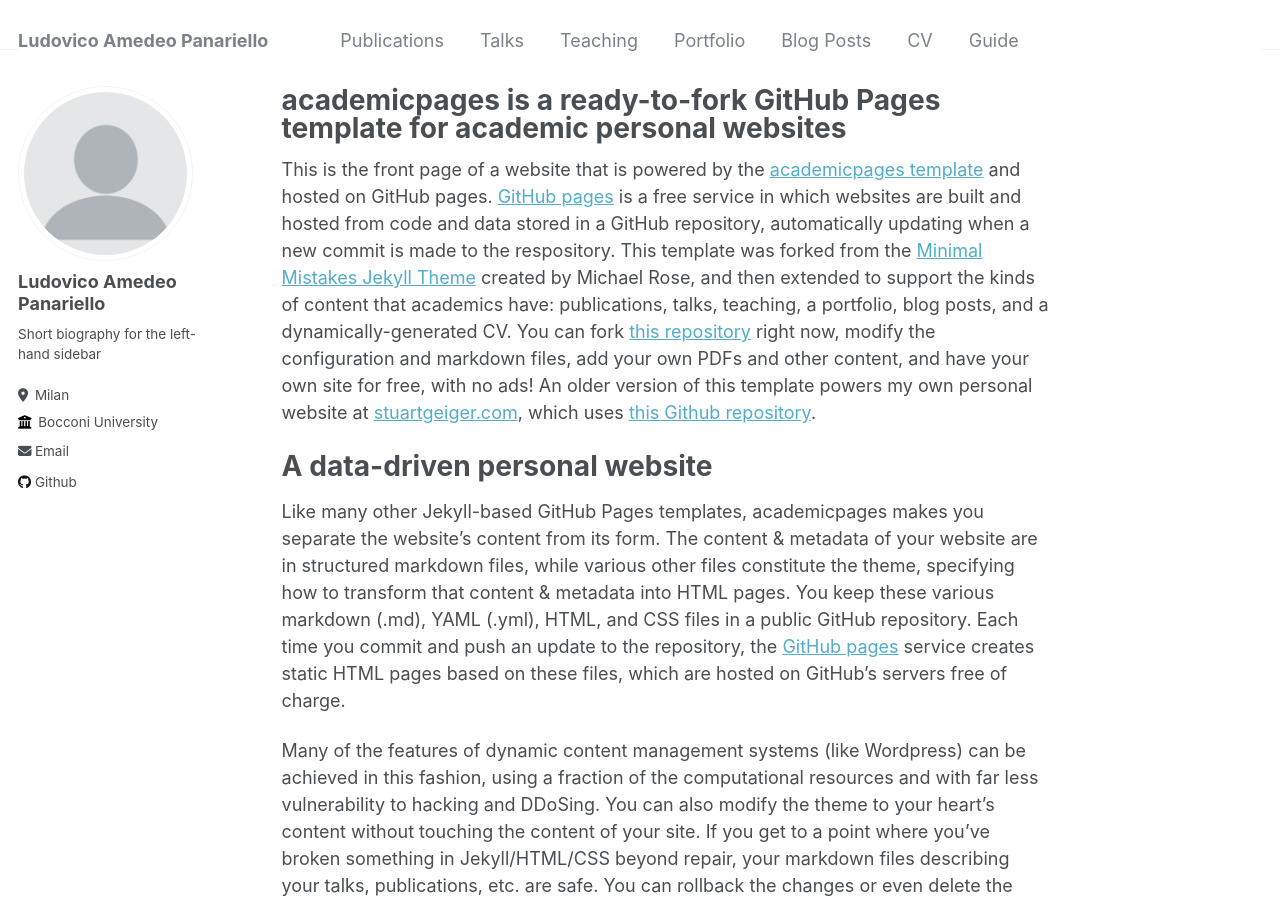
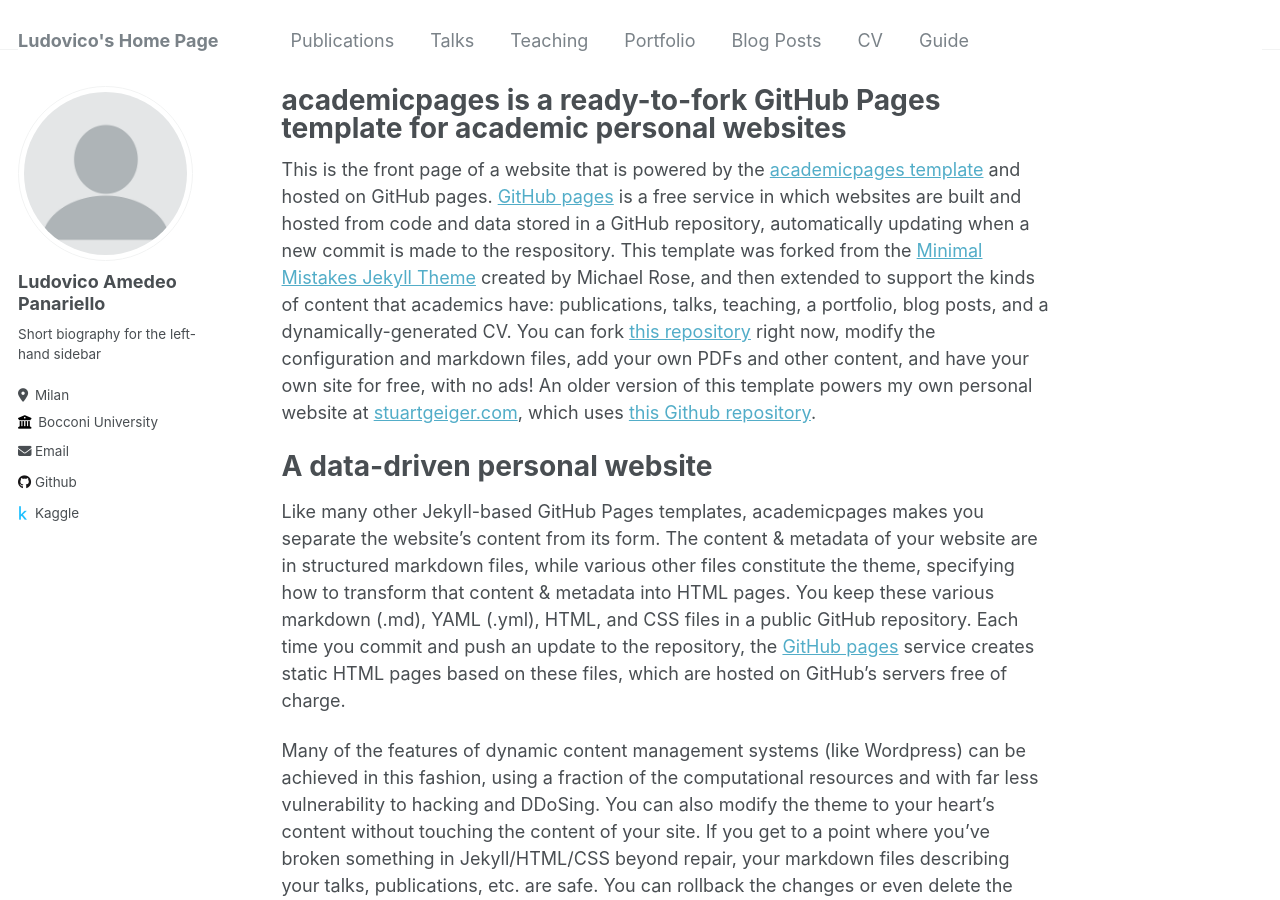
Before and after one commit to LudovicoP/LudovicoP.github.io, a Jekyll site: the page built from _pages/about.md, in a window 1280 px wide and 900 px high. Built offline with Jekyll 4.4.1, drawn with Linux system fonts in a browser that asks for light colours.

Commit message:
Update _config.yml

```diff
--- a/_config.yml
+++ b/_config.yml
@@ -8,13 +8,13 @@
 
 # Basic Site Settings
 locale                   : "en-US"
-title                    : "Ludovico Amedeo Panariello"
+title                    : "Ludovico's Home Page"
 title_separator          : "-"
 name                     : &name "Ludovico Amedeo Panariello"
-description              : &description "personal description"
-url                      : https://academicpages.github.io # the base hostname & protocol for your site e.g. "https://mmistakes.github.io"
+description              : &description "Stats & ML enthusiast"
+url                      : https://LudovicoP.github.io # the base hostname & protocol for your site e.g. "https://mmistakes.github.io"
 baseurl                  : "" # the subpath of your site, e.g. "/blog"
-repository               : "academicpages/academicpages.github.io"
+repository               : "LudovicoP/LudovicoP.github.io"
 
 # Site Author - The following control what appear as part of the author content on the side bar.
 #               If a field is blank the icon and link will not appear, otherwise it will be shown.
@@ -34,7 +34,7 @@
 
   # Repositories and software development
   github           : "academicpages"
-  kaggle           : # Username
+  kaggle           : "ludovicopanariello"
 
 # Site Settings
 teaser                   :  # filename of teaser fallback teaser image placed in /images/, .e.g. "500x300.png"
```
